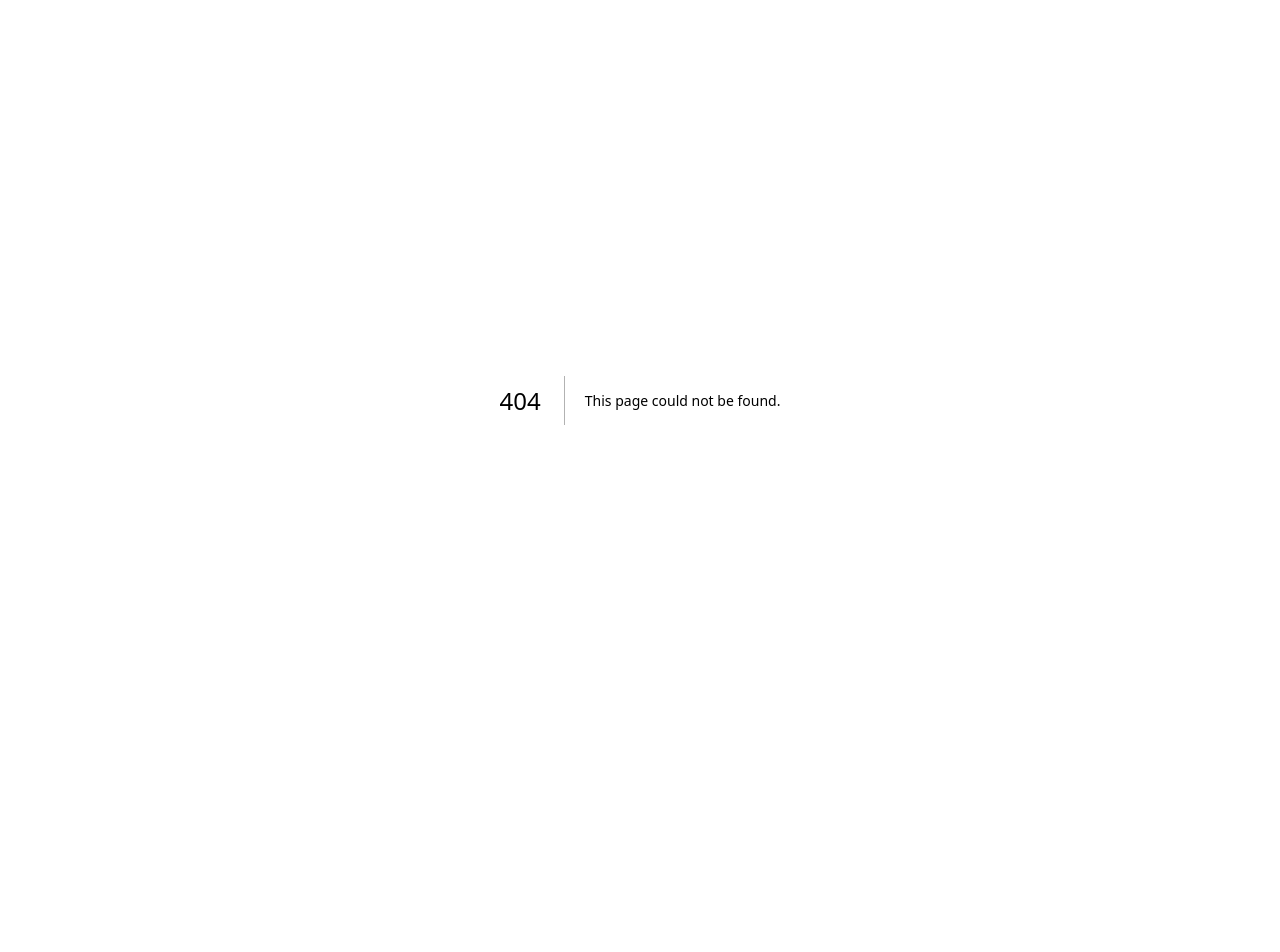
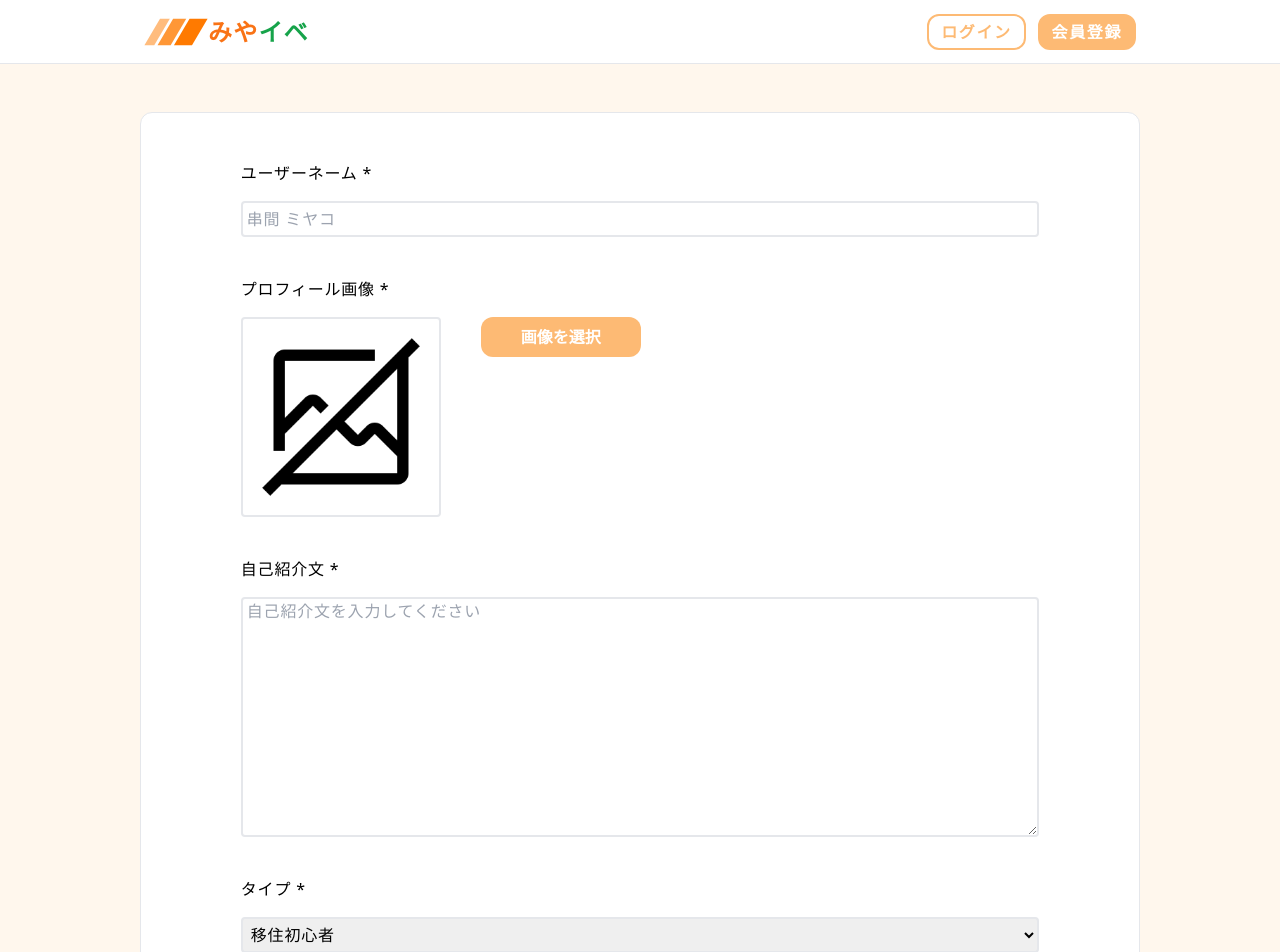
Before and after one commit to Naoki-Yuzu/miyazaki-event-app, a Next.js app: page /edit-profile in a window 1280 px wide. Before the commit this address had no page. Shown: the top 952 px of the page. Before the commit the page ends 800 px from the top, so only its background shows below. Built offline with nearby package versions, Linux system fonts and the light colour scheme.

Commit message:
プロフィール編集ページの実装

```diff
--- /dev/null
+++ b/components/profile-form.tsx
@@ -0,0 +1,75 @@
+import React, { useRef, useState } from 'react';
+import Button from './button';
+
+const livingStatusType = [
+  {value: 1, label: "移住初心者"},
+  {value: 2, label: "ベテラン移住者"},
+  {value: 3, label: "地元出身者"},
+];
+
+const ProfileForm = ({image}: {image: string | undefined}) => {
+  const [preview, setPreview] = useState<string>("/no-image.png");
+  const inputRef = useRef<HTMLInputElement>(null!);
+
+  if (image) {
+    setPreview(image);
+  }
+
+  const SelectImage = () => {
+    inputRef.current.click();
+  };
+
+  const handleChangeFile = (e: React.ChangeEvent<HTMLInputElement>) => {
+    if (!e.target.files) {
+      return;
+    }
+
+    const fileObject = e.target.files[0];
+    setPreview(window.URL.createObjectURL(fileObject));
+  }
+
+  return (
+    <div className="flex justify-center">
+      <div className="my-12 bg-white w-[90%] sm:max-w-[1000px] flex flex-col rounded-xl border pb-7 items-center py-7 sm:py-12 gap-6 sm:gap-10">
+        <div className="flex flex-col gap-4 w-[80%] ">
+            <label htmlFor="email" className="block tracking-wider text-sm sm:text-base w-full">ユーザーネーム *</label>
+            <input id="email" type="email" autoComplete="email" placeholder="串間 ミヤコ" className="w-full border-2 rounded tracking-wider px-1 outline-none text-sm sm:text-base sm:h-9"></input>
+        </div>
+        <div className="flex flex-col gap-4 w-[80%] ">
+            <label htmlFor="file" className="block tracking-wider text-sm sm:text-base w-full">プロフィール画像 *</label>
+            <div className="flex flex-col sm:flex-row gap-4 sm:gap-10 flex-wrap">
+              <img className="h-[100px] w-[100px] sm:h-[200px] sm:w-[200px] border-2 rounded p-2" src={preview} />
+              <input
+                hidden
+                ref={inputRef}
+                id="file"
+                type="file"
+                accept=".png, .jpg, .heic"
+                className="w-full rounded tracking-wider px-1 outline-none text-sm sm:text-base sm:h-9"
+                onChange={handleChangeFile}
+              />
+              <Button className="w-[160px] text-white bg-orange-300 px-7 rounded-xl" onClick={SelectImage}>画像を選択</Button>
+            </div>
+        </div>
+        <div className="flex flex-col gap-4 w-[80%] ">
+            <label htmlFor="text" className="block tracking-wider text-sm sm:text-base w-full">自己紹介文 *</label>
+            <textarea id="text" placeholder="自己紹介文を入力してください" className="w-full border-2 rounded tracking-wider px-1 outline-none text-sm sm:text-base h-60"></textarea>
+        </div>
+        <div className="flex flex-col gap-4 w-[80%] ">
+            <label className="block tracking-wider text-sm sm:text-base w-full">タイプ *</label>
+            <select className="w-full border-2 rounded tracking-wider px-1 outline-none text-sm sm:text-base sm:h-9">
+              {livingStatusType.map(item => {
+                return (
+                  <option key={item.value} value={item.value}>{item.label}</option>
+                );
+              })}
+            </select>
+        </div>
+
+        <Button className="rounded-xl w-[80%] text-white bg-orange-300">更新</Button>
+      </div>
+    </div>
+  );
+};
+
+export default ProfileForm;
--- /dev/null
+++ b/pages/edit-profile.tsx
@@ -0,0 +1,20 @@
+import React, { ReactElement } from 'react'
+import Layout from '../components/layout'
+import ProfileForm from '../components/profile-form'
+import { NextPageWithLayout } from './_app'
+
+const EditProfile: NextPageWithLayout = () => {
+  return (
+    <ProfileForm image={undefined} />
+  )
+}
+
+EditProfile.getLayout = function getLayout(page: ReactElement) {
+  return (
+    <Layout>
+      {page}
+    </Layout>
+  );
+}
+
+export default EditProfile
--- a/pages/profile.tsx
+++ b/pages/profile.tsx
@@ -16,7 +16,7 @@ const Profile: NextPageWithLayout = () => {
         </div>
         <div className="flex flex-col items-center gap-1 relative">
           <h3 className="text-lg sm:text-2xl font-semibold">串間 ミヤコ</h3>
-          <Link href="/update-profile" className="p-1 sm:p-0 absolute top-[1px] right-[-28px] sm:top-[6px]">
+          <Link href="/edit-profile" className="p-1 sm:p-0 absolute top-[1px] right-[-28px] sm:top-[6px]">
             <PencilIcon className="h-4 w-4 sm:h-5 sm:w-5 text-orange-300 "/>
           </Link>
           <div className="flex items-center gap-1">
```
